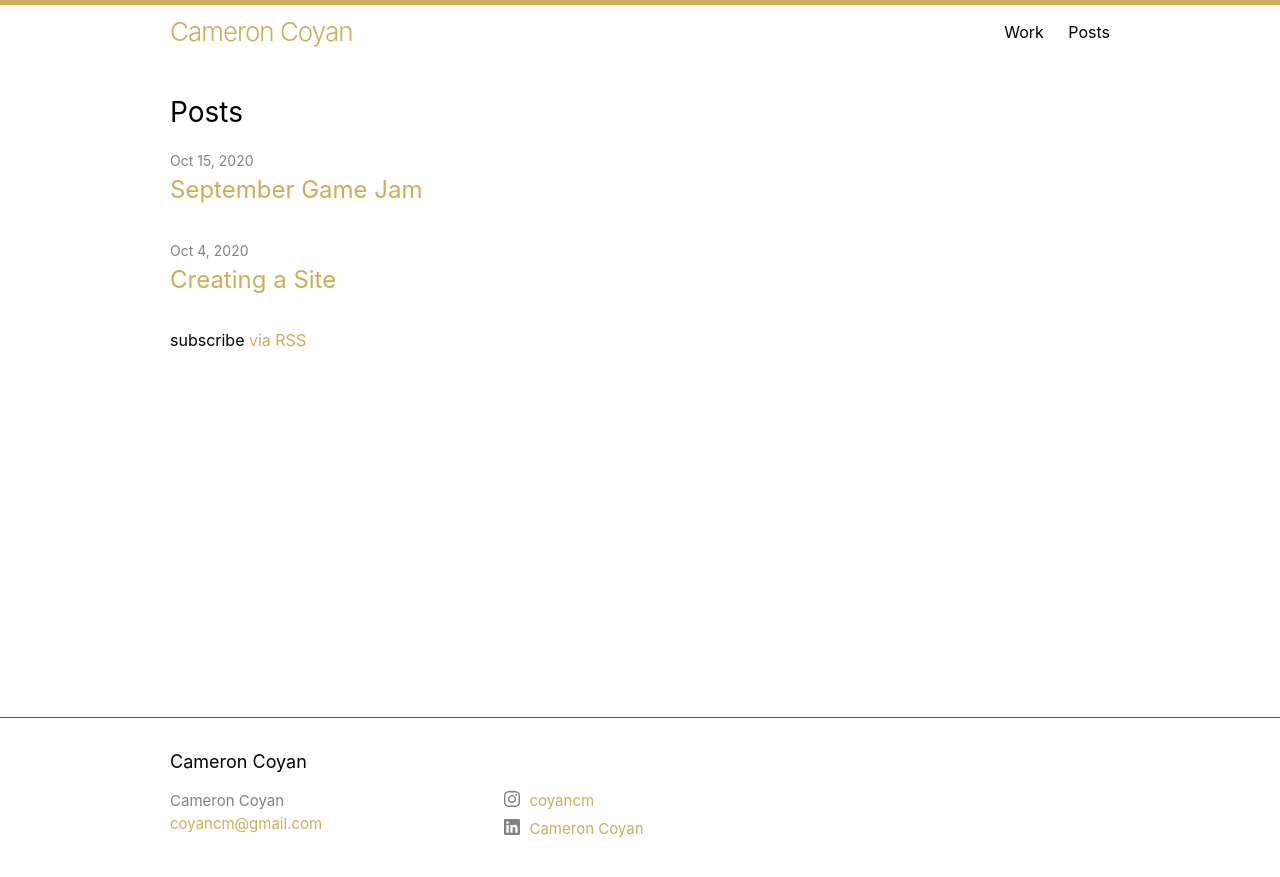
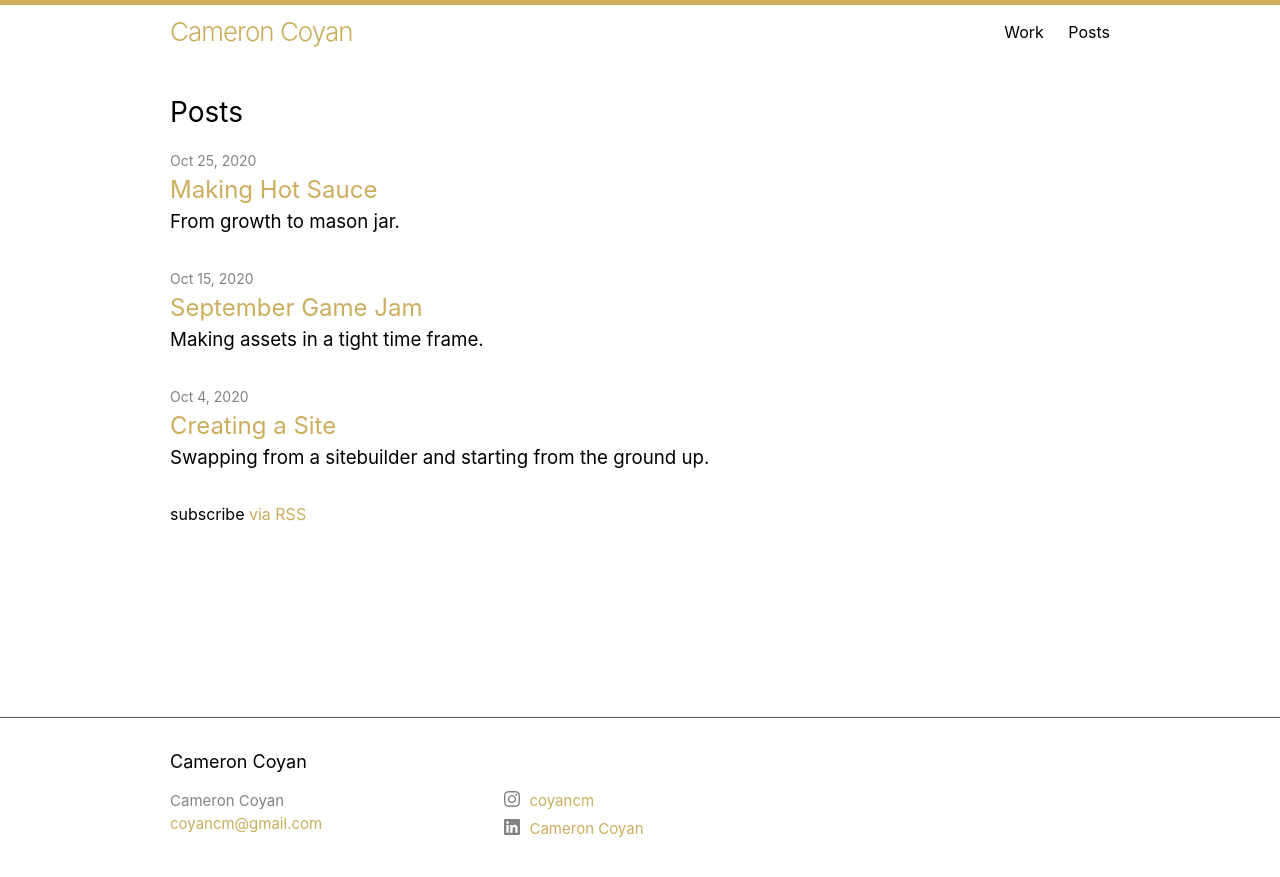
Before and after one commit to coyancm/blog-site, a Jekyll site: the page built from posts.html, in a window 1280 px wide. Shown: the top 877 px of the page. Built offline with Jekyll 4.4.1, drawn with Linux system fonts in a browser that asks for light colours.

Commit message:
Blog Updates

```diff
--- a/_layouts/post.html
+++ b/_layouts/post.html
@@ -5,6 +5,7 @@ layout: default
 
   <header class="post-header">
     <h1 class="post-title p-name" itemprop="name headline">{{ page.title | escape }}</h1>
+    <p class="post-subtitle p-name" itemprop="name headline">{{ page.subtitle | escape }}</p>
     <p class="post-meta">
       <time class="dt-published" datetime="{{ page.date | date_to_xmlschema }}" itemprop="datePublished">
         {%- assign date_format = site.minima.date_format | default: "%b %-d, %Y" -%}
--- a/_layouts/postpage.html
+++ b/_layouts/postpage.html
@@ -31,6 +31,7 @@ layout: postpage
           <a class="post-link" href="{{ post.url | relative_url }}">
             {{ post.title | escape }}
           </a>
+          <p class="post-subtitle p-name" itemprop="name headline">{{ post.subtitle | escape }}</p>
         </h3>
         {%- if site.show_excerpts -%}
           {{ post.excerpt }}
--- a/_posts/2020-09-28-Creating-a-site.markdown
+++ b/_posts/2020-09-28-Creating-a-site.markdown
@@ -1,8 +1,10 @@
 ---
 layout: post
 title:  "Creating a Site"
+subtitle: "Swapping from a sitebuilder and starting from the ground up."
 date:   2020-10-04 12:55:07 -0400
 categories: Website
+description: "Learning how to move away from a sitebuilder and build/manage my own custom website."
 ---
 Over the past couple years I've occasionally asked myself "why am I using a WYSIWYG (What You See Is What You Get) for my website?" I know HTML and CSS and there are loads of free resources out there to learn what I don't know. Sites like Github and Google Drives make online hosting incredibly easy and affordable and domain names cost little to nothing if you're not going for something in demand. So, why the hesitation? Well, the short answer is, it's easy to put it off. The longer answer, there were a couple things I still needed to learn to get it running.
 <br>
--- a/_posts/2020-10-13-Game-Jam.markdown
+++ b/_posts/2020-10-13-Game-Jam.markdown
@@ -1,8 +1,10 @@
 ---
 layout: post
 title:  "September Game Jam"
+subtitle: "Making assets in a tight time frame."
 date:   2020-10-15 1:00:07 -0400
 categories: Game Jam
+description: "My involvement in the 2020 GDEX Game Jam"
 ---
 Last month I had the pleasure of helping a friend with their entry for the <a href="https://itch.io/jam/gdex-2020">GDEX Game Jam 2020</a> and it was a blast!
 <br>
--- /dev/null
+++ b/_posts/2020-10-25-Making-hot-sauce.markdown
@@ -0,0 +1,85 @@
+---
+layout: post
+title:  "Making Hot Sauce"
+subtitle: "From growth to mason jar."
+date:   2020-10-25 1:00:07 -0400
+categories: Cooking
+description: "Experimenting with growing habaneros and making my own hot sauce."
+---
+<style>
+* {
+  box-sizing: border-box;
+}
+
+	.column {
+  float: left;
+  width: 33.33%;
+  padding: 5px;
+}
+
+/* Clearfix (clear floats) */
+.row::after {
+  content: "";
+  clear: both;
+  display: table;
+}
+
+</style>
+I've never had much of a green thumb (not for lack of effort, more for lack of trying) my plants have almost been exclusively succulents. Aloe and those small fractal shaped plants (echeveria elegans and haworthia fasciata) have always been my go to as I love the practical uses of aloe as a pale white dude and the other plants just look cool. This year I decided to try something a little different and challenged myself to grow some habaneros.
+<br>
+<br>
+Now, I don't want to get into the whole life story of what was done with the gardening portion (mostly because it would quickly take over this post with everything that was done.) So I'll boil down the experience to a little tl;dr. I have little room to work with for a garden, the weather fluctuated a lot this year, I lucked out with the soil I used and my plant exploded with peppers when I migrated it inside. Basically, there were a couple challenges I didn't see coming, but in the end it was fun, educational and successful. Now onto our main topic.
+<br>
+<br>
+<div class="row">
+	<div class="column">
+		<figure>
+			<img src="/uploads/blog/garden.jpg" alt="A small garden with a couple plants." style="display: block;margin-left: auto;margin-right: auto;width: 200px;border-radius: 8px;">
+			<figcaption style="text-align: center;">A modest amount of room for activities!</figcaption>
+		</figure>
+	</div>
+	<div class="column">
+		<figure>
+			<img src="/uploads/blog/plant.jpg" alt="A pepper plant set up indoors." style="display: block;margin-left: auto;margin-right: auto;width: 200px;border-radius: 8px;">
+			<figcaption style="text-align: center;">A modest indoor setup!</figcaption>
+		</figure>
+	</div>
+	<div class="column">
+		<figure>
+			<img src="/uploads/blog/peppers.jpg" alt="A hand full of habaneros on a paper towel." style="display: block;margin-left: auto;margin-right: auto;width: 200px;border-radius: 8px;">
+			<figcaption style="text-align: center;">A modest amount of peppers!</figcaption>
+		</figure>
+	</div>
+</div>
+<br>
+Habaneros are one of my favorite peppers. Not too hot, plays well with a variety of flavors and there's something appealing about that bright orange color they get. Now, full disclosure, I have made hot sauce before. This was roughly 4-5 years ago and was with a handful of jalapenos and chipotle peppers. I'm not going in blind, but I'm in no way a pro in the field of sauce. That said, making hot sauce is really really easy.
+<br>
+<br>
+Step one of my attack was to look into some base recipes and get an idea of the flavor I wanted. I kind of cherry picked bits and pieces from several to get where I wanted and improvised as I felt like. Once I had an idea for what I wanted to do I gathered and prepped my ingredients.
+<br>
+<br>
+<ul>
+	<li>5 habaneros</li>
+	<li>1/2 onion</li>
+	<li>4 cloves garlic</li>
+	<li>2 tomatoes</li>
+	<li>1 cup white vinegar</li>
+	<li>2 rings pineapple</li>
+	<li>1/2 cup pineapple juice</li>
+	<li>1 cup lime juice</li>
+</ul>
+<br>
+Ingredients on hand, I preheated the oven to 425F and chopped up the peppers and tomatoes; putting them on a baking sheet and evenly coating them in olive oil. Once the oven was ready I put the baking sheet in to roast for about 10 mins (until the peppers started to get brown on the edges.)
+<br>
+<br>
+Once the habaneros and tomatoes where nice and toasty I threw them onto a pan over medium high heat and added the chopped onion, garlic, lime juice, white vinegar, pineapple juice, salt and a little water. I let the mix come to a boil, then covered, reduced to a medium low heat and let cook for around 10 mins.
+<br>
+<br>
+Finally I packed it all up in a food processor, adding the 2 pineapple rings, and pureed everything. The liquid was then stored in a mason jar and put in the fridge to seal.
+<br>
+<figure>
+	<img src="/uploads/blog/sauce.jpg" alt="A mason jar filled with hot sauce." style="display: block;margin-left: auto;margin-right: auto;width: 200px;border-radius: 8px;">
+	<figcaption style="text-align: center;">Tasty and aesthetically pleasing.</figcaption>
+</figure>
+<br>
+That's all there is to it! Super easy and not too time consuming. It was nice to play around with a flavor profile and in the end the sauce didn't turn out too bad. Next I'd like to play around with dehydrating the peppers to help with storage, flavor and spice. But, in the meantime, it was fun to grow something new and turn it into something.
```
Also changed, not shown: uploads/blog/garden.jpg (added), uploads/blog/peppers.jpg (added), uploads/blog/plant.jpg (added), uploads/blog/sauce.jpg (added).
